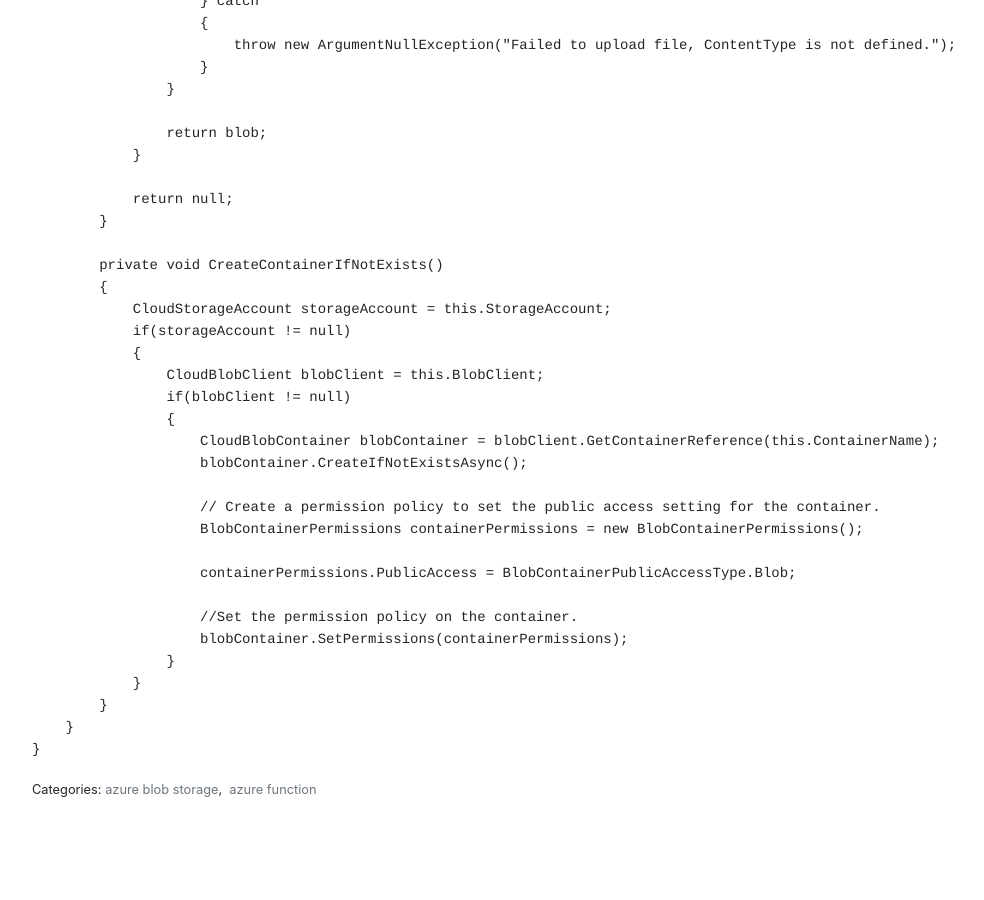
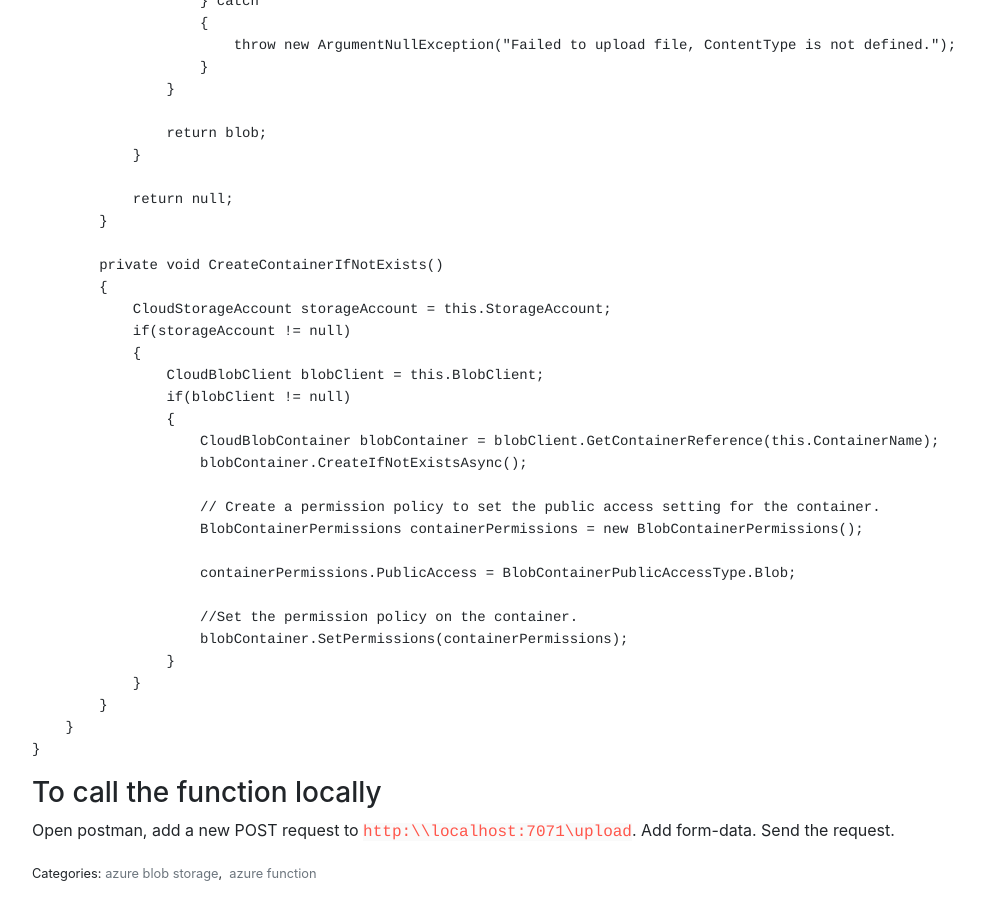
Before and after one commit to vxzry/vxzry.github.io, a Jekyll site: the page built from _posts/2021-05-21-Uploading-files-to-Azure-Blob-Storage-Using-Azure-Functions.md, in a window 1280 px wide and 900 px high, scrolled down 5078 px. Shown: the whole window, without its empty margins (83-1067 px from the left). Built offline with Jekyll 4.4.1, drawn with Linux system fonts in a browser that asks for light colours; before the commit the page ends 5894 px from its top, so only the background shows below that; some of the changed text lies outside the part shown.

Commit message:
Update 2021-05-21-Uploading-files-to-Azure-Blob-Storage-Using-Azure-Functions.md
Add postman

````diff
--- a/_posts/2021-05-21-Uploading-files-to-Azure-Blob-Storage-Using-Azure-Functions.md
+++ b/_posts/2021-05-21-Uploading-files-to-Azure-Blob-Storage-Using-Azure-Functions.md
@@ -260,3 +260,8 @@ namespace Blobs.Logic
     }
 }
 ```
+
+### To call the function locally
+Open postman, add a new POST request to `http:\\localhost:7071\upload`.
+Add form-data.
+Send the request.
````
Also changed, not shown: other parts of _posts/2021-05-21-Uploading-files-to-Azure-Blob-Storage-Using-Azure-Functions.md (+1 -1 lines).
